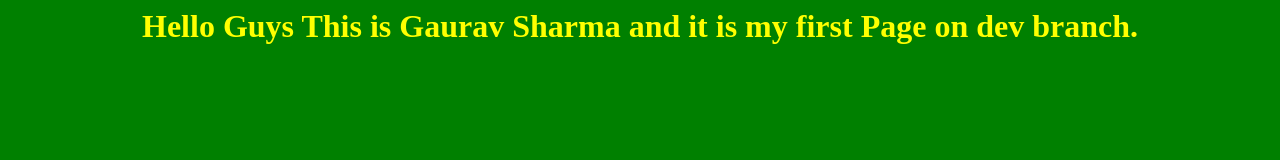
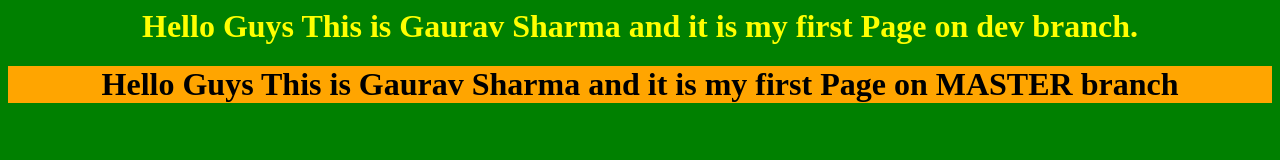
Before and after one commit to gauravsharmaa3/devops, a plain HTML site: page index.html in a window 1280 px wide. Drawn offline with Linux system fonts and the light colour scheme.

Commit message:
dev branch

```diff
--- a/index.html
+++ b/index.html
@@ -8,6 +8,11 @@
 			<div style=color:yellow;>
 		<h1> Hello Guys This is Gaurav Sharma and it is my first Page on dev branch.</h1>
 			</div>
+
+                <center>
+			<div style=background-color:orange;>
+                <h1> Hello Guys This is Gaurav Sharma and it is my first Page on MASTER branch </h1>
+			</div>
 		</center>
 	</body>
 </html>
```
